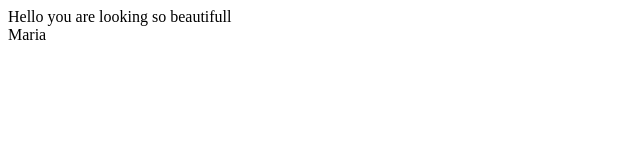
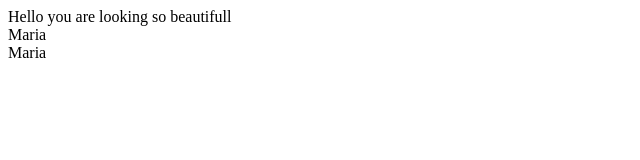
Before and after one commit to devlivewir/vue-initial, a Vue app: page / in a window 1280 px wide. Shown: the top 160 px of the page, without its empty margins (0-640 px from the left). Built offline with nearby package versions, Linux system fonts and the light colour scheme.

Commit message:
binding text leature multiple array 6 in multipledive

```diff
--- a/src/App.vue
+++ b/src/App.vue
@@ -2,6 +2,7 @@
 <div>
   <div>{{greating}} {{message}}</div>
   <div> {{name}} </div>
+  <div v-text="name"></div>
   </div>
 </template>
 
@@ -13,7 +14,8 @@ export default {
     return{
       greating:"Hello",
       name:"Maria",
-      message:" you are looking so beautifull"
+      message:" you are looking so beautifull",
+      type:"paragraph type is text"
     }
   }
 
```
